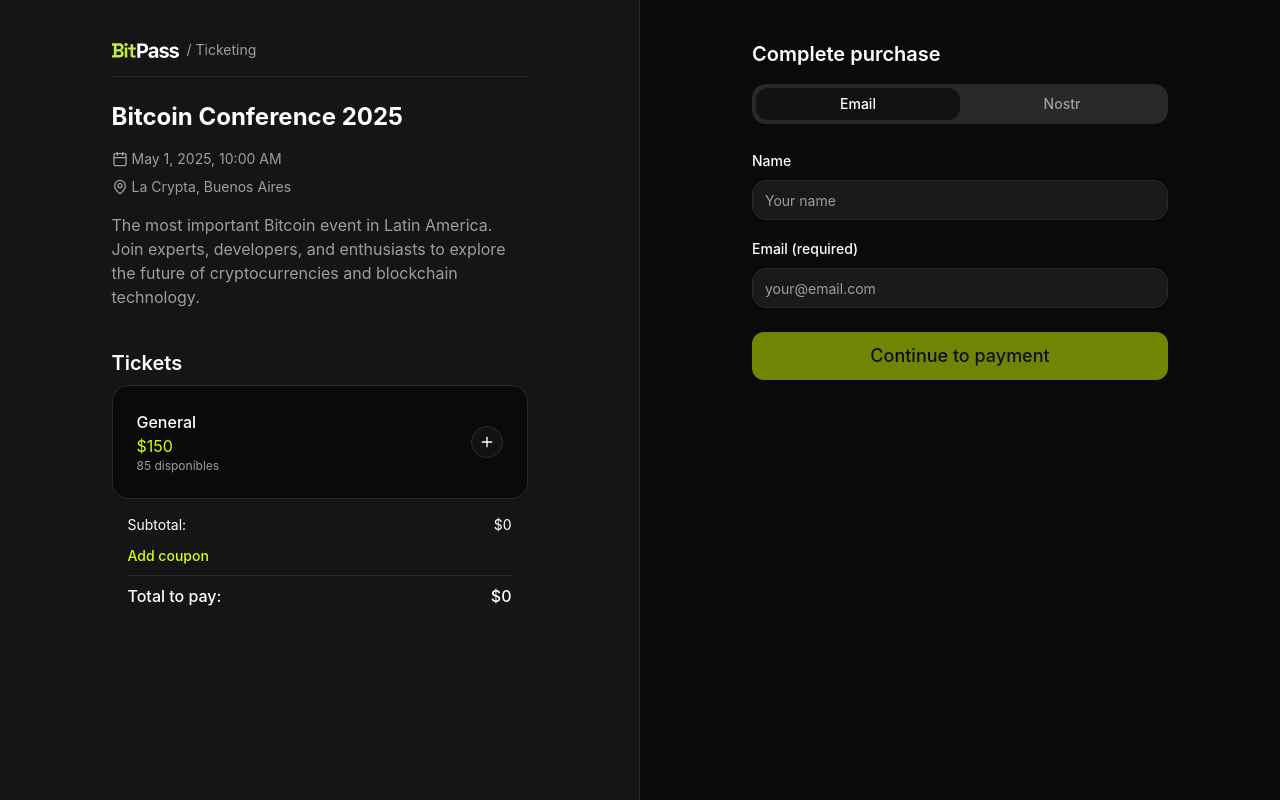
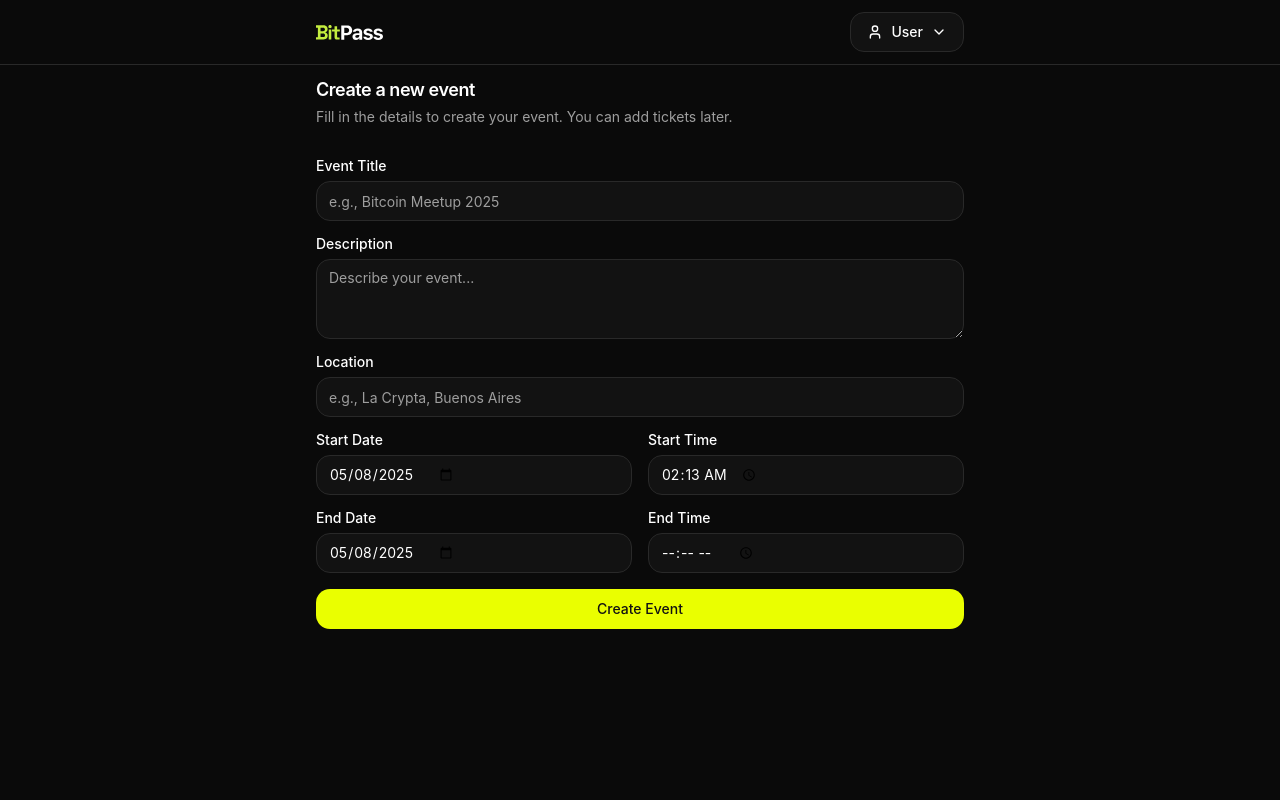
Before and after one commit to bitpass-live/bitpass-app, a Next.js app: page /event/create in a window 1280 px wide. Built offline with nearby package versions, Linux system fonts and the light colour scheme.

Commit message:
feat added Create page

```diff
--- /dev/null
+++ b/app/event/create/page.tsx
@@ -0,0 +1,144 @@
+'use client';
+
+import Link from 'next/link';
+import { useRouter } from 'next/navigation';
+
+import { useAuth } from '@/lib/auth-provider';
+import { useToast } from '@/components/ui/use-toast';
+
+import { LoginForm } from '@/components/login-form';
+// import { Logo } from '@/components/logo';
+import { Button } from '@/components/ui/button';
+import { Label } from '@/components/ui/label';
+import { Input } from '@/components/ui/input';
+import { Textarea } from '@/components/ui/textarea';
+import { useState } from 'react';
+import { Header } from '@/components/dashboard/header';
+
+export default function CreateEventPage() {
+  // Obtener la fecha actual en formato YYYY-MM-DD
+  const today = new Date();
+  const formattedDate = today.toISOString().split('T')[0];
+  // Obtener la hora actual en formato HH:MM
+  const hours = String(today.getHours()).padStart(2, '0');
+  const minutes = String(today.getMinutes()).padStart(2, '0');
+  const formattedTime = `${hours}:${minutes}`;
+
+  const [startDate, setStartDate] = useState(formattedDate);
+  const [startTime, setStartTime] = useState(formattedTime);
+  const [open, setOpen] = useState(false);
+  const [title, setTitle] = useState('');
+  const [description, setDescription] = useState('');
+  const [location, setLocation] = useState('');
+  const [endDate, setEndDate] = useState(formattedDate);
+  const [endTime, setEndTime] = useState('');
+
+  const router = useRouter();
+  const { toast } = useToast();
+
+  const handleSubmit = (e: React.FormEvent) => {
+    e.preventDefault();
+
+    // Combine date and time
+    const start = new Date(`${startDate}T${startTime}`).toISOString();
+    const end = new Date(`${endDate}T${endTime}`).toISOString();
+
+    // TO-DO
+    // Create Event
+    const eventId = '123'; // Replace with actual event ID after creation
+
+    toast({
+      title: 'Event created',
+      description: 'Your event has been created successfully.',
+    });
+
+    // Close dialog and redirect
+    setOpen(false);
+    router.push(`/events/${eventId}/manage`);
+  };
+
+  return (
+    <div className='min-h-screen flex flex-col'>
+      <Header />
+      <div className='container'>
+        <form onSubmit={handleSubmit}>
+          <div className='flex flex-col gap-2 w-full my-4'>
+            <h2 className='text-lg font-semibold leading-none tracking-tight'>Create a new event</h2>
+            <p className='text-sm text-muted-foreground'>
+              Fill in the details to create your event. You can add tickets later.
+            </p>
+          </div>
+          <div className='grid gap-4 py-4'>
+            <div className='grid gap-2'>
+              <Label htmlFor='title'>Event Title</Label>
+              <Input
+                id='title'
+                value={title}
+                onChange={(e) => setTitle(e.target.value)}
+                placeholder='e.g., Bitcoin Meetup 2025'
+                required
+              />
+            </div>
+            <div className='grid gap-2'>
+              <Label htmlFor='description'>Description</Label>
+              <Textarea
+                id='description'
+                value={description}
+                onChange={(e) => setDescription(e.target.value)}
+                placeholder='Describe your event...'
+                required
+              />
+            </div>
+            <div className='grid gap-2'>
+              <Label htmlFor='location'>Location</Label>
+              <Input
+                id='location'
+                value={location}
+                onChange={(e) => setLocation(e.target.value)}
+                placeholder='e.g., La Crypta, Buenos Aires'
+                required
+              />
+            </div>
+            <div className='grid grid-cols-2 gap-4'>
+              <div className='grid gap-2'>
+                <Label htmlFor='startDate'>Start Date</Label>
+                <Input
+                  id='startDate'
+                  type='date'
+                  value={startDate}
+                  onChange={(e) => setStartDate(e.target.value)}
+                  required
+                />
+              </div>
+              <div className='grid gap-2'>
+                <Label htmlFor='startTime'>Start Time</Label>
+                <Input
+                  id='startTime'
+                  type='time'
+                  value={startTime}
+                  onChange={(e) => setStartTime(e.target.value)}
+                  required
+                />
+              </div>
+            </div>
+            <div className='grid grid-cols-2 gap-4'>
+              <div className='grid gap-2'>
+                <Label htmlFor='endDate'>End Date</Label>
+                <Input id='endDate' type='date' value={endDate} onChange={(e) => setEndDate(e.target.value)} required />
+              </div>
+              <div className='grid gap-2'>
+                <Label htmlFor='endTime'>End Time</Label>
+                <Input id='endTime' type='time' value={endTime} onChange={(e) => setEndTime(e.target.value)} required />
+              </div>
+            </div>
+          </div>
+          {/* <DialogFooter>
+    </DialogFooter> */}
+          <Button className='w-full' type='submit'>
+            Create Event
+          </Button>
+        </form>
+      </div>
+    </div>
+  );
+}
```
